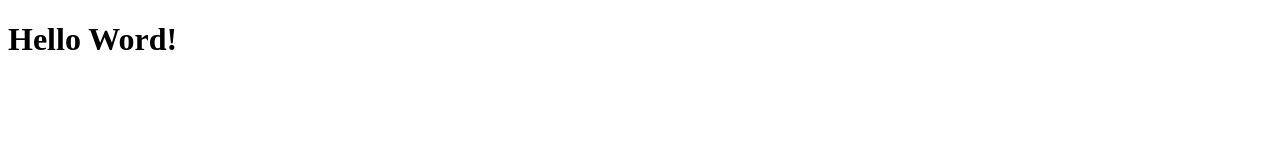
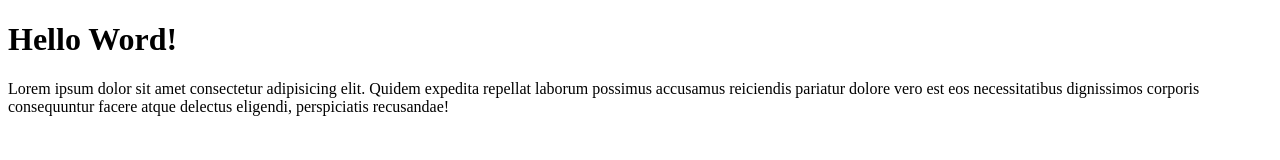
Before and after one commit to sulisgogho/sulisgogho-git-test, a plain HTML site: page index.html in a window 1280 px wide. Drawn offline with Linux system fonts and the light colour scheme.

Commit message:
menambahkan paragraf

```diff
--- a/index.html
+++ b/index.html
@@ -7,5 +7,6 @@
 </head>
 <body>
     <h1>Hello Word!</h1>
+    <p>Lorem ipsum dolor sit amet consectetur adipisicing elit. Quidem expedita repellat laborum possimus accusamus reiciendis pariatur dolore vero est eos necessitatibus dignissimos corporis consequuntur facere atque delectus eligendi, perspiciatis recusandae!</p>
 </body>
 </html>
```
